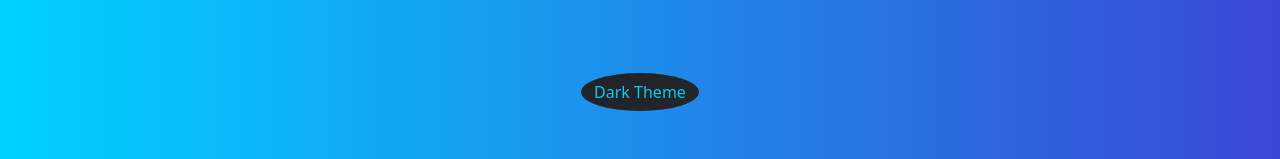
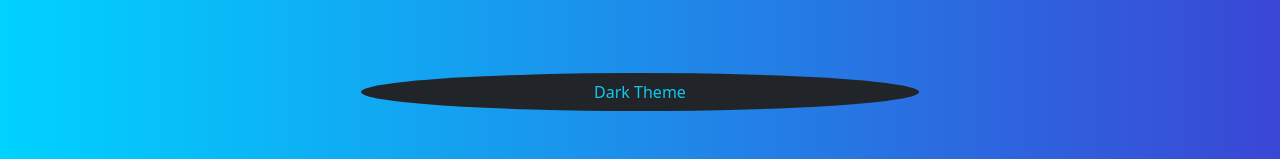
Before and after one commit to De3ph/Flask-Learning-Blog, a Flask app: page / in a window 1280 px wide. Shown: the part 810-969 px from the top of the page. Run offline with Flask 2, Linux system fonts and the light colour scheme; some libraries are stand-ins or nearby versions.

Commit message:
nothing important

```diff
--- a/blog/static/css/base.css
+++ b/blog/static/css/base.css
@@ -44,6 +44,11 @@ body{
   content: ' ';
 }
 
+.darkMode{
+  width: 10%;
+  height: 10%;
+}
+
 .darkMode::after , .darkMode::before {
   content: '';
 }
--- a/blog/templates/pages/base.html
+++ b/blog/templates/pages/base.html
@@ -92,7 +92,7 @@
     <br>
 
     <footer class="container text-center">
-        <button class="darkMode my-5 btn bg-dark text-info rounded-circle">Dark Theme</button>
+        <button class="darkMode w-50 my-5 btn bg-dark text-info rounded-circle">Dark Theme</button>
     </footer>
 
     <script src="{{ url_for('static' , filename='js/bootstrap.bundle.js') }}"></script>
```
